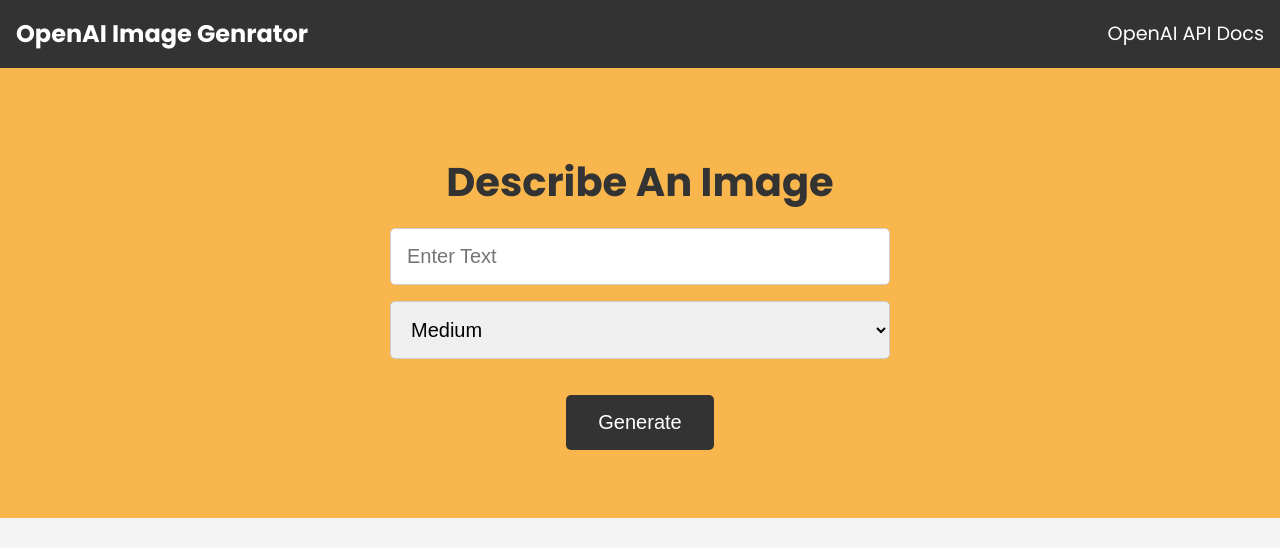
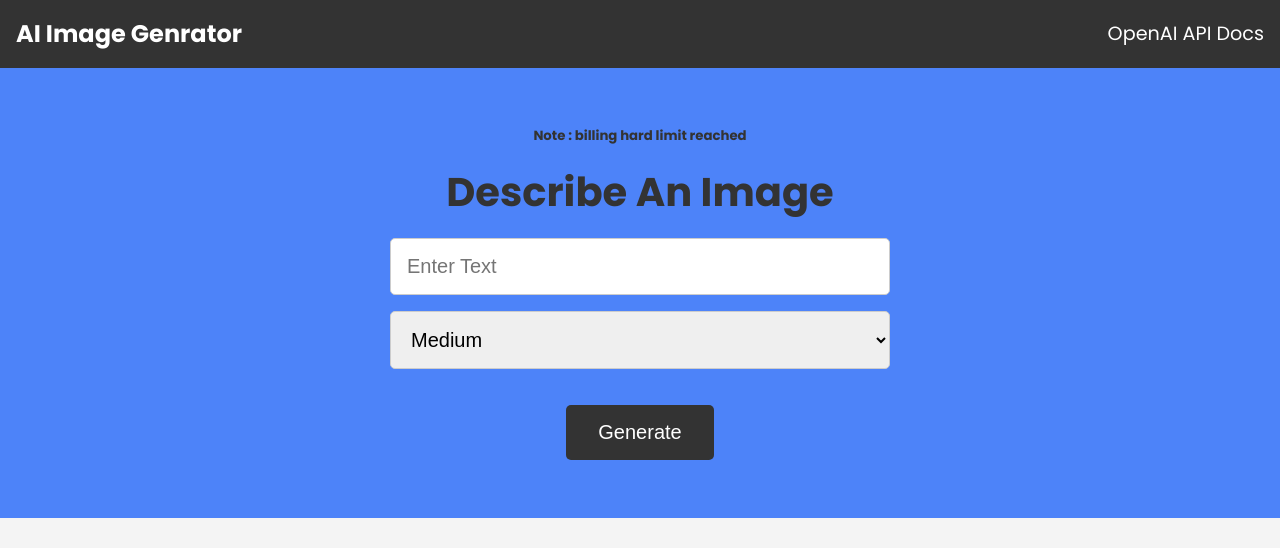
Before and after one commit to muradissa/Ai-Generate-Images-, a website: page public/index.html in a window 1280 px wide. Drawn offline with Linux system fonts and the light colour scheme.

Commit message:
add note and improve the style

```diff
--- a/controllers/openaiController.js
+++ b/controllers/openaiController.js
@@ -11,6 +11,7 @@ const generateImage = async (req, res) => {
   const imageSize =
     size === 'small' ? '256x256' : size === 'medium' ? '512x512' : '1024x1024';
 
+    console.log(imageSize)
   try {
     const response = await openai.createImage({
       prompt,
--- a/public/css/style.css
+++ b/public/css/style.css
@@ -9,7 +9,7 @@
 }
 
 :root {
-  --primary-color: #f9b64d;
+  --primary-color: #4d83f9;
 }
 
 body {
--- a/public/index.html
+++ b/public/index.html
@@ -8,13 +8,13 @@
     <link rel="stylesheet" href="css/spinner.css" />
 
     <script src="js/main.js" defer></script>
-    <title>OpenAI Image Genrator</title>
+    <title>AI Image Genrator</title>
   </head>
   <body>
     <header>
       <div class="navbar">
         <div class="logo">
-          <h2>OpenAI Image Genrator</h2>
+          <h2>AI Image Genrator</h2>
         </div>
         <div class="nav-links">
           <ul>
@@ -31,6 +31,7 @@
     <main>
       <section class="showcase">
         <form id="image-form">
+          <h5>Note : billing hard limit reached</h5>
           <h1>Describe An Image</h1>
           <div class="form-control">
             <input type="text" id="prompt" placeholder="Enter Text" />
```
Also changed, not shown: 1 other file.
